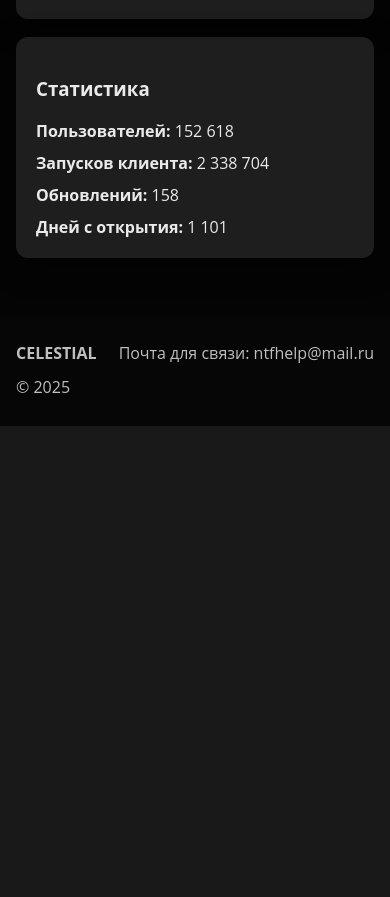
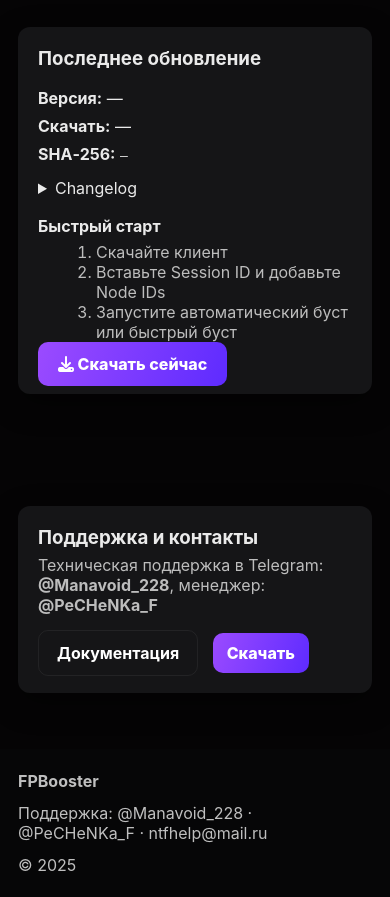
Before and after one commit to Nnbebra/fpbooster-server, a FastAPI app: page / in a window 390 px wide. Shown: the part 2147-3044 px from the top of the page. Before the commit the page ends 2573 px from the top, so only its background shows below. Run offline with FastAPI, Linux system fonts and the light colour scheme; parts of the project's set-up code (start-up, migrations or seed data) failed here and were passed over.

Commit message:
Update index.html

```diff
--- a/templates/index.html
+++ b/templates/index.html
@@ -3,183 +3,254 @@
 <head>
   <meta charset="utf-8" />
   <meta name="viewport" content="width=device-width,initial-scale=1" />
-  <title>FPBooster — Главная</title>
-
-  <!-- CDN шрифтов/иконок -->
+  <title>FPBooster — Автоподъём лотов на FunPay</title>
+  <meta name="description" content="FPBooster — автоматизация поднятия лотов на FunPay: быстрые бусты, гибкое расписание, лицензии и промокоды, встроенный апдейтер и премиальные темы." />
+  <link rel="preconnect" href="https://cdnjs.cloudflare.com" crossorigin>
+  <link rel="preconnect" href="https://cdn.jsdelivr.net" crossorigin>
   <link href="https://cdnjs.cloudflare.com/ajax/libs/font-awesome/6.4.0/css/all.min.css" rel="stylesheet">
-
-  <!-- Встроенные стили (интегрированный CSS) -->
   <style>
     :root{
-      --bg-dark:#0b0b0b;
-      --card:#1e1e1e;
+      --bg:#050405;
+      --card:#151517;
       --muted:#bdbdbd;
-      --accent1:#9929ea;
-      --accent2:#5808fb;
-      --gradient: linear-gradient(330deg,var(--accent1),var(--accent2));
+      --accent1:#9b4bff;
+      --accent2:#5e2bff;
+      --gradient: linear-gradient(110deg,var(--accent1),var(--accent2));
+      --glass: rgba(255,255,255,0.03);
     }
+    html,body{height:100%;margin:0;padding:0;font-family:Inter, "Open Sans", system-ui, -apple-system, "Segoe UI", Roboto, Arial; background:var(--bg); color:#eaeaea; -webkit-font-smoothing:antialiased; -moz-osx-font-smoothing:grayscale;}
+    a{color:inherit;text-decoration:none}
+    .container{max-width:1180px;margin:0 auto;padding:0 18px}
 
-    html,body{height:100%;margin:0;padding:0;font-family:"Open Sans",system-ui,-apple-system,Segoe UI,Roboto,"Helvetica Neue",Arial; background:#050405;color:#eee;}
-    a{color:inherit;text-decoration:none}
-    .container-xl{max-width:1200px;margin:0 auto;padding:0 16px}
-
-    /* Навбар */
-    .navbar{
-      position:fixed;top:0;left:0;right:0;height:70px;display:flex;align-items:center;
-      background:linear-gradient(90deg, rgba(12,12,15,0.6), rgba(12,12,15,0.6));
-      backdrop-filter: blur(6px); z-index:1000; padding:0 16px;
-      box-shadow:0 4px 18px rgba(0,0,0,0.45);
-    }
-    .navbar .brand{font-weight:800;font-size:1.15rem; color:#fff; display:flex;align-items:center; gap:8px}
-    .navbar .brand .ver{color:var(--accent1); font-weight:800; font-size:0.9rem; padding:2px 8px; border-radius:6px}
-    .navbar .nav{margin-left:auto;display:flex;gap:14px;align-items:center}
-    .nav .nav-link{color:#ddd;padding:8px 12px;border-radius:8px;font-weight:600}
-    .nav .btn-cta{background:var(--gradient); color:#fff; padding:10px 14px;border-radius:10px;font-weight:800;border:none}
+    /* Navbar */
+    .navbar{position:fixed;top:0;left:0;right:0;height:72px;display:flex;align-items:center;background:linear-gradient(180deg, rgba(5,5,6,0.7), rgba(5,5,6,0.55));backdrop-filter: blur(6px);z-index:120;padding:0 18px;box-shadow:0 6px 22px rgba(0,0,0,0.5);}
+    .brand{font-weight:800;font-size:1.125rem;display:flex;align-items:center;gap:10px;color:#fff}
+    .brand .ver{background:var(--glass);color:var(--accent1);padding:4px 8px;border-radius:8px;font-weight:700;font-size:0.85rem}
+    .nav{margin-left:auto;display:flex;gap:12px;align-items:center}
+    .nav-link{color:#dcdcdc;padding:8px 12px;border-radius:8px;font-weight:600;display:inline-flex;align-items:center;gap:8px}
+    .btn-cta{background:var(--gradient);color:#fff;padding:10px 14px;border-radius:10px;font-weight:800;border:none;display:inline-flex;align-items:center;gap:8px}
 
     /* Hero */
-    .hero{
-      min-height:100vh; display:flex; align-items:center; padding-top:90px;
-      background: url("https://celka.su/storage/img/background.png") center top / cover no-repeat fixed;
-      position:relative;
-    }
-    .hero::after{ content:""; position:absolute; inset:0; background: linear-gradient(180deg, rgba(0,0,0,0.45), rgba(0,0,0,0.7)); }
+    .hero{min-height:86vh;display:flex;align-items:center;padding-top:96px;position:relative;background:linear-gradient(180deg, rgba(6,6,8,0.5), rgba(6,6,8,0.3));overflow:hidden}
+    .hero-grid{display:grid;grid-template-columns: 1fr 480px;gap:28px;align-items:center;width:100%}
+    .hero-left h1{font-size:44px;margin:0 0 14px;color:#fff;line-height:1.05}
+    .hero-left p{color:var(--muted);font-size:1.05rem;max-width:740px;margin:0 0 20px}
+    .btns{display:flex;gap:12px;flex-wrap:wrap}
+    .btn-gradient{background:var(--gradient);color:#fff;padding:12px 20px;border-radius:10px;font-weight:800;border:none}
+    .btn-outline{background:transparent;color:#fff;padding:12px 18px;border-radius:10px;border:1px solid rgba(255,255,255,0.06);font-weight:700}
 
-    .hero .row{position:relative; z-index:2; display:flex; gap:24px; align-items:center; width:100%}
-    .hero-left{flex:1; color:#fff; padding:40px 8px}
-    .hero-left h1{font-size:48px;margin:0 0 18px;color:#ffebff}
-    .hero-left p{color:#e7e0f9; font-size:1.05rem; line-height:1.5; margin:0 0 22px; max-width:680px}
-    .hero-left .btns{display:flex; gap:12px; flex-wrap:wrap}
-    .btn-gradient{background:var(--gradient); color:#fff; padding:12px 20px; border-radius:10px; font-weight:700; border:none}
-    .btn-dark{background:#121212; color:#fff; padding:12px 20px; border-radius:10px; border:1px solid rgba(255,255,255,0.04)}
+    /* Visual card */
+    .visual-card{background:linear-gradient(180deg, rgba(255,255,255,0.03), rgba(255,255,255,0.015));border-radius:12px;padding:18px;box-shadow:0 18px 60px rgba(0,0,0,0.6);display:flex;flex-direction:column;align-items:center}
+    .visual-card img{width:100%;height:auto;border-radius:8px;display:block}
+    .visual-caption{margin-top:12px;color:var(--muted);font-size:0.92rem;text-align:center}
 
-    /* Hero visual */
-    .hero-right{flex:1; display:flex; justify-content:center; align-items:center; padding:24px}
-    .hero-right img{max-width:100%; height:auto; border-radius:12px; box-shadow:0 20px 60px rgba(0,0,0,0.6)}
+    /* Section & cards */
+    section{padding:56px 0}
+    .card{background:var(--card);border-radius:12px;padding:20px;box-shadow:0 10px 30px rgba(0,0,0,0.45);color:#eaeaea}
+    .grid{display:grid;grid-template-columns:repeat(auto-fit,minmax(220px,1fr));gap:18px}
+    .benefit h5{margin:0 0 8px;color:#ffd9ff;font-size:1rem}
+    .benefit p{margin:0;color:var(--muted);font-size:0.95rem}
 
-    /* Sections */
-    section{padding:56px 0; position:relative}
-    .card-dark{background:var(--card); border-radius:12px; padding:20px; box-shadow:0 8px 28px rgba(0,0,0,0.5); color:#eaeaea}
-    .grid{display:grid; grid-template-columns: repeat(auto-fit, minmax(220px, 1fr)); gap:18px}
-    .benefit h5{margin:0 0 8px;color:#ffd9ff}
-    .benefit p{margin:0;color:var(--muted)}
+    /* Update box */
+    .update-row{display:flex;gap:14px;align-items:flex-start;flex-wrap:wrap}
+    .update-box{min-width:260px;flex:1}
 
     /* Footer */
-    footer{background:#060607;color:#bfbfbf;padding:28px 0}
-    footer .footer-row{display:flex;justify-content:space-between;align-items:center;gap:12px;flex-wrap:wrap}
+    footer{background:#060607;color:#bfbfbf;padding:22px 0}
+    .footer-row{display:flex;justify-content:space-between;align-items:center;gap:12px;flex-wrap:wrap}
 
-    /* Responsive tweaks */
-    @media (max-width: 900px){
-      .hero-left h1{font-size:34px}
+    /* Responsive */
+    @media (max-width: 980px){
+      .hero-grid{grid-template-columns: 1fr; padding: 18px 0}
+      .brand .ver{display:none}
+      .visual-card{order: -1}
+      .hero-left h1{font-size:28px}
       .hero{padding-top:84px}
-      .navbar{height:64px}
     }
   </style>
 </head>
 <body>
-  <!-- Navbar -->
-  <header class="navbar">
-    <div class="container-xl" style="display:flex;align-items:center;gap:16px;">
-      <a class="brand" href="/"><span>CELESTIAL</span><span class="ver">1.16.5</span></a>
-      <nav class="nav" aria-label="main">
-        <a class="nav-link" href="/products"><i class="fa-solid fa-bag-shopping"></i>&nbsp;Купить</a>
-        <a class="nav-link" href="/support" target="_blank"><i class="fa-solid fa-headset"></i>&nbsp;Поддержка</a>
-        <a class="btn-cta" href="/cabinet"><i class="fa-solid fa-user"></i>&nbsp;&nbsp;Личный кабинет</a>
+  <header class="navbar" role="banner" aria-label="Главная навигация">
+    <div class="container" style="display:flex;align-items:center;gap:16px;">
+      <a class="brand" href="/" aria-label="FPBooster — главная">
+        <span>FPBooster</span>
+        <span id="version-badge" class="ver" aria-hidden="true">v—</span>
+      </a>
+
+      <nav class="nav" role="navigation" aria-label="Основные разделы">
+        <a class="nav-link" href="/docs"><i class="fa-solid fa-book"></i> Документация</a>
+        <a class="nav-link" href="/support" target="_blank" rel="noopener"><i class="fa-solid fa-headset"></i> Поддержка</a>
+        <a class="btn-cta" href="/download"><i class="fa-solid fa-download"></i> Скачать</a>
       </nav>
     </div>
   </header>
 
-  <!-- Hero -->
   <main>
-    <section class="hero">
-      <div class="container-xl">
-        <div class="row">
+    <section class="hero" role="region" aria-labelledby="hero-title">
+      <div class="container">
+        <div class="hero-grid">
           <div class="hero-left">
-            <h1>О нас</h1>
-            <p>Мы предоставляем вам лучший клиент для комфортной игры, который даст вам наилучшие впечатления от игры.</p>
-            <div class="btns" style="margin-top:18px;">
-              <a class="btn-gradient" href="/products"><i class="fa-solid fa-bag-shopping"></i>&nbsp;&nbsp;Купить</a>
-              <a class="btn-dark" href="https://discord.gg/QfaGWqk8QY" target="_blank">Подробнее <i class="fa-solid fa-circle-arrow-right" style="margin-left:8px"></i></a>
+            <h1 id="hero-title">Автоподъём лотов на FunPay — быстро, без суеты</h1>
+            <p>FPBooster автоматизирует поднятие лотов: быстрые бусты, гибкое расписание, управление Session ID, интеграция промокодов и надёжный апдейтер с проверкой SHA‑256.</p>
+
+            <div class="btns" role="group" aria-label="Основные действия">
+              <a class="btn-gradient" href="/download" role="button"><i class="fa-solid fa-download"></i> Скачать FPBooster</a>
+              <a class="btn-outline" href="/docs" role="button"><i class="fa-solid fa-info-circle"></i> Документация</a>
+            </div>
+
+            <div style="margin-top:18px;display:flex;gap:12px;flex-wrap:wrap;align-items:center">
+              <div class="card" style="display:inline-block;padding:10px 14px;">
+                <strong>Пользователей:</strong> <span id="stat-users">—</span>
+              </div>
+              <div class="card" style="display:inline-block;padding:10px 14px;">
+                <strong>Запусков клиента:</strong> <span id="stat-runs">—</span>
+              </div>
             </div>
           </div>
 
-          <div class="hero-right">
-            <!-- Используем внешний hero-изображение из примера; можно заменить локально позже -->
-            <img src="https://celka.su/storage/img/hero.png" alt="Hero illustration" onerror="this.src='https://99px.ru/sstorage/56/2013/03/image_560103131455277969390.gif'">
+          <div class="visual-card" aria-hidden="false">
+            <img src="/static/hero_fpbooster.png" alt="Интерфейс FPBooster — пример окна клиента" loading="lazy"
+                 onerror="this.onerror=null;this.src='/static/hero_fallback.gif'">
+            <div class="visual-caption">Midnight Blue и Celestial def темы, встроенные эффекты glow и анимация фона</div>
           </div>
         </div>
       </div>
     </section>
 
-    <!-- Advantages -->
-    <section>
-      <div class="container-xl">
-        <div class="card-dark">
-          <h2 style="margin-top:0;color:#ffd9ff">Наши преимущества</h2>
-          <p style="color:var(--muted)">Кратко о том, что получит каждый пользователь после покупки клиента.</p>
+    <section aria-labelledby="why-title">
+      <div class="container">
+        <div class="card">
+          <h2 id="why-title" style="margin-top:0;color:#ffd9ff">Почему FPBooster</h2>
+          <p style="color:var(--muted)">Инструмент, созданный продавцами для продавцов на FunPay: простая настройка, быстрый результат и гарантия обновлений.</p>
 
-          <div class="grid" style="margin-top:20px;">
-            <div class="benefit card-dark">
-              <h5><i class="fa-solid fa-eye"></i>&nbsp;&nbsp;Красивый внешний вид</h5>
-              <p>Много визуальных функций и гибкая настройка оформления под себя.</p>
+          <div class="grid" style="margin-top:18px;">
+            <div class="benefit card">
+              <h5><i class="fa-solid fa-bolt"></i>&nbsp;&nbsp;Мгновенный буст</h5>
+              <p>Поднимайте все выбранные Node ID быстро и стабильно с визуальной диагностикой результата.</p>
             </div>
 
-            <div class="benefit card-dark">
-              <h5><i class="fa-solid fa-sliders"></i>&nbsp;&nbsp;Настраиваемость</h5>
-              <p>Пользовательские конфигурации и гибкие опции.</p>
+            <div class="benefit card">
+              <h5><i class="fa-solid fa-clock"></i>&nbsp;&nbsp;Гибкое расписание</h5>
+              <p>Задавайте часы работы, интервалы и обходите пики нагрузки автоматически.</p>
             </div>
 
-            <div class="benefit card-dark">
-              <h5><i class="fa-solid fa-gauge-max"></i>&nbsp;&nbsp;Оптимизация</h5>
-              <p>Работает на слабых компьютерах благодаря тонкой оптимизации.</p>
+            <div class="benefit card">
+              <h5><i class="fa-solid fa-shield-halved"></i>&nbsp;&nbsp;Лицензии и промокоды</h5>
+              <p>Поддержка активации лицензий и промокодов с отображением владельца и соцссылок.</p>
             </div>
 
-            <div class="benefit card-dark">
-              <h5><i class="fa-solid fa-arrow-rotate-right"></i>&nbsp;&nbsp;Частые обновления</h5>
-              <p>Регулярные апдейты и улучшения функционала.</p>
+            <div class="benefit card">
+              <h5><i class="fa-solid fa-palette"></i>&nbsp;&nbsp;Премиальные темы</h5>
+              <p>Midnight Blue по умолчанию и уникальная тема Celestial def с анимированным фоном.</p>
+            </div>
+
+            <div class="benefit card">
+              <h5><i class="fa-solid fa-rotate"></i>&nbsp;&nbsp;Апдейтер с проверкой</h5>
+              <p>Встроенный апдейтер скачивает .exe, проверяет SHA‑256 и аккуратно обновляет клиент.</p>
+            </div>
+
+            <div class="benefit card">
+              <h5><i class="fa-solid fa-gear"></i>&nbsp;&nbsp;Простая интеграция</h5>
+              <p>Лёгкая конфигурация, экспорт/импорт node_id и сохранение Session ID между сессиями.</p>
             </div>
           </div>
         </div>
       </div>
     </section>
 
-    <!-- Video / Stats (упрощённо) -->
-    <section>
-      <div class="container-xl">
-        <div style="display:flex;gap:18px;flex-wrap:wrap;">
-          <div style="flex:1;min-width:300px;" class="card-dark">
-            <h3>Видеообзор</h3>
-            <p>Ниже небольшой геймплей с нашим клиентом.</p>
-            <div style="position:relative;padding-top:56.25%;border-radius:8px;overflow:hidden;">
-              <iframe src="https://www.youtube.com/embed/GNgp5kaQ1ZA" title="Обзор" style="position:absolute;inset:0;border:0;width:100%;height:100%;" allowfullscreen></iframe>
+    <section aria-labelledby="update-title">
+      <div class="container">
+        <div class="card" style="display:flex;gap:18px;align-items:flex-start;flex-wrap:wrap">
+          <div class="update-box">
+            <h3 id="update-title" style="margin-top:0;">Последнее обновление</h3>
+            <div style="display:flex;flex-direction:column;gap:8px">
+              <div><strong>Версия:</strong> <span id="upd-ver">—</span></div>
+              <div><strong>Скачать:</strong> <a id="upd-url" href="#" target="_blank" rel="noopener">—</a></div>
+              <div><strong>SHA‑256:</strong> <code id="upd-sha">—</code></div>
+              <details style="margin-top:6px;">
+                <summary>Changelog</summary>
+                <pre id="upd-changelog" style="white-space:pre-wrap;margin-top:8px;color:var(--muted);"></pre>
+              </details>
             </div>
           </div>
 
-          <div style="width:340px;" class="card-dark">
-            <h3>Статистика</h3>
-            <div style="display:flex;flex-direction:column;gap:10px;margin-top:12px;">
-              <div><strong>Пользователей:</strong> 152 618</div>
-              <div><strong>Запусков клиента:</strong> 2 338 704</div>
-              <div><strong>Обновлений:</strong> 158</div>
-              <div><strong>Дней с открытия:</strong> 1 101</div>
-            </div>
+          <div style="min-width:260px;">
+            <h4 style="margin:0 0 6px">Быстрый старт</h4>
+            <ol style="margin:0 0 12px 18px;color:var(--muted)">
+              <li>Скачайте клиент</li>
+              <li>Вставьте Session ID и добавьте Node IDs</li>
+              <li>Запустите автоматический буст или быстрый буст</li>
+            </ol>
+            <a class="btn-gradient" href="/download"><i class="fa-solid fa-download"></i> Скачать сейчас</a>
           </div>
         </div>
       </div>
     </section>
 
-    <!-- Footer -->
-    <footer>
-      <div class="container-xl">
-        <div class="footer-row" style="align-items:center;">
-          <div style="font-weight:700">CELESTIAL</div>
-          <div>Почта для связи: ntfhelp@mail.ru</div>
-          <div>© 2025</div>
+    <section aria-labelledby="contact-title">
+      <div class="container">
+        <div class="card" style="display:flex;justify-content:space-between;gap:18px;align-items:center;flex-wrap:wrap">
+          <div>
+            <h3 id="contact-title" style="margin:0 0 6px">Поддержка и контакты</h3>
+            <div style="color:var(--muted)">Техническая поддержка в Telegram: <strong>@Manavoid_228</strong>, менеджер: <strong>@PeCHeNKa_F</strong></div>
+          </div>
+          <div>
+            <a class="btn-outline" href="/docs">Документация</a>
+            <a class="btn-cta" href="/download" style="margin-left:10px">Скачать</a>
+          </div>
         </div>
       </div>
-    </footer>
+    </section>
   </main>
 
-  <!-- Подключение FontAwesome/Bootstrap JS при необходимости -->
-  <script src="https://cdn.jsdelivr.net/npm/bootstrap@5.3.2/dist/js/bootstrap.bundle.min.js"></script>
+  <footer role="contentinfo">
+    <div class="container">
+      <div class="footer-row">
+        <div style="font-weight:700">FPBooster</div>
+        <div>Поддержка: @Manavoid_228 · @PeCHeNKa_F · ntfhelp@mail.ru</div>
+        <div>© 2025</div>
+      </div>
+    </div>
+  </footer>
+
+  <script>
+    // Подтягиваем /api/update и заполняем виджеты
+    (function(){
+      fetch('/api/update', {cache: 'no-store'}).then(r=>{
+        if(!r.ok) throw new Error('no update');
+        return r.json();
+      }).then(data=>{
+        const ver = data.LATEST_VERSION || data.version || data.latest_version || '—';
+        const url = data.DOWNLOAD_URL || data.url || '#';
+        const sha = (data.UPDATE_SHA256 || data.sha256 || '').toUpperCase() || '—';
+        const changelog = data.UPDATE_CHANGELOG || data.changelog || data.UPDATE_LOG || '';
+
+        document.getElementById('version-badge').textContent = 'v' + ver;
+        document.getElementById('upd-ver').textContent = ver;
+        const a = document.getElementById('upd-url'); a.textContent = url; a.href = url;
+        document.getElementById('upd-sha').textContent = sha;
+        document.getElementById('upd-changelog').textContent = changelog;
+
+        // Статистика (если есть)
+        if(data.stats){
+          if(data.stats.users) document.getElementById('stat-users').textContent = data.stats.users;
+          if(data.stats.runs) document.getElementById('stat-runs').textContent = data.stats.runs;
+        } else {
+          // fallback demo values
+          document.getElementById('stat-users').textContent = '152 618';
+          document.getElementById('stat-runs').textContent = '2 338 704';
+        }
+      }).catch(()=>{
+        // если не доступно — ставим дефолтные бейджи
+        document.getElementById('version-badge').textContent = 'v—';
+        document.getElementById('upd-ver').textContent = '—';
+        document.getElementById('upd-url').textContent = '—';
+        document.getElementById('upd-sha').textContent = '—';
+        document.getElementById('upd-changelog').textContent = '';
+        document.getElementById('stat-users').textContent = '—';
+        document.getElementById('stat-runs').textContent = '—';
+      });
+    })();
+  </script>
 </body>
 </html>
```
